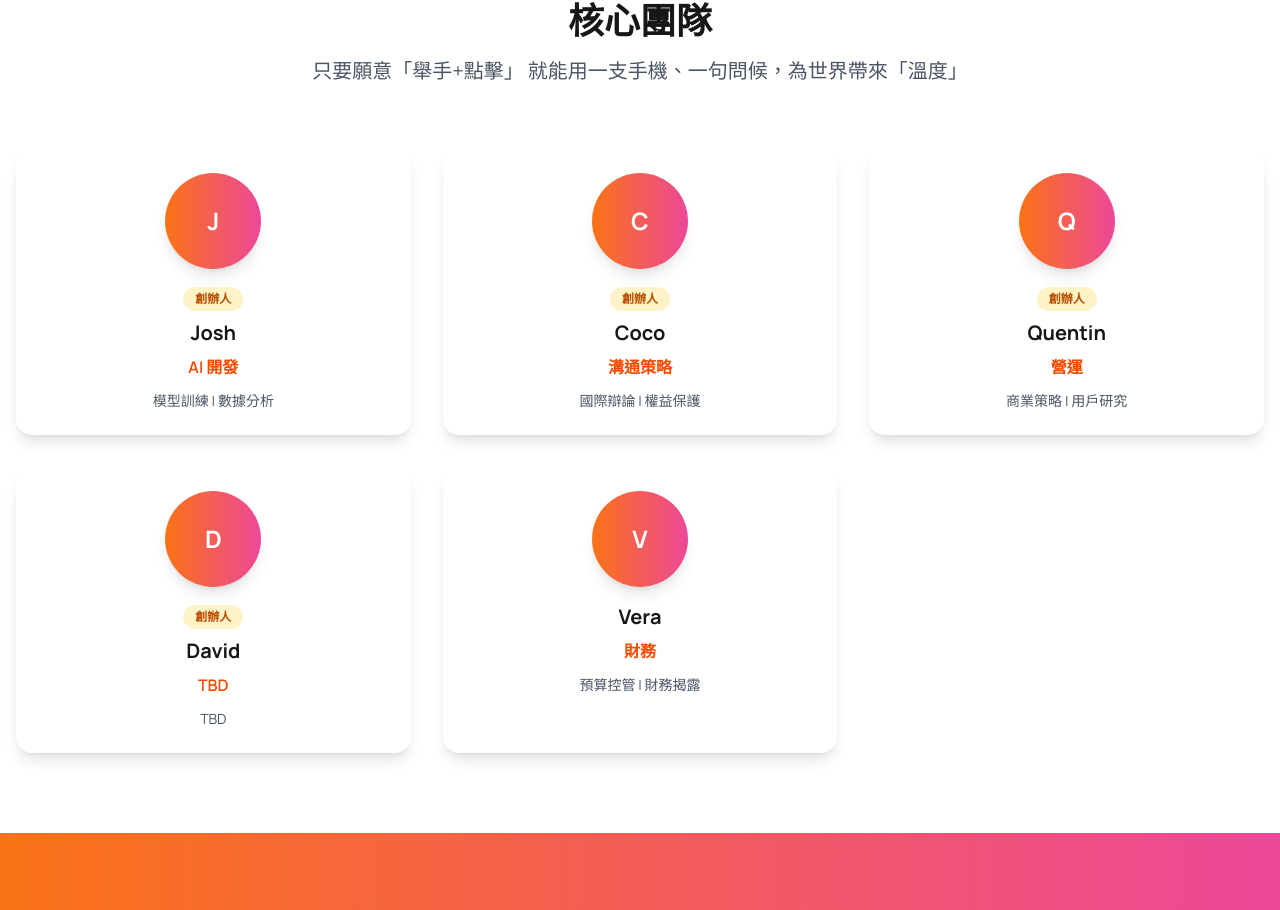
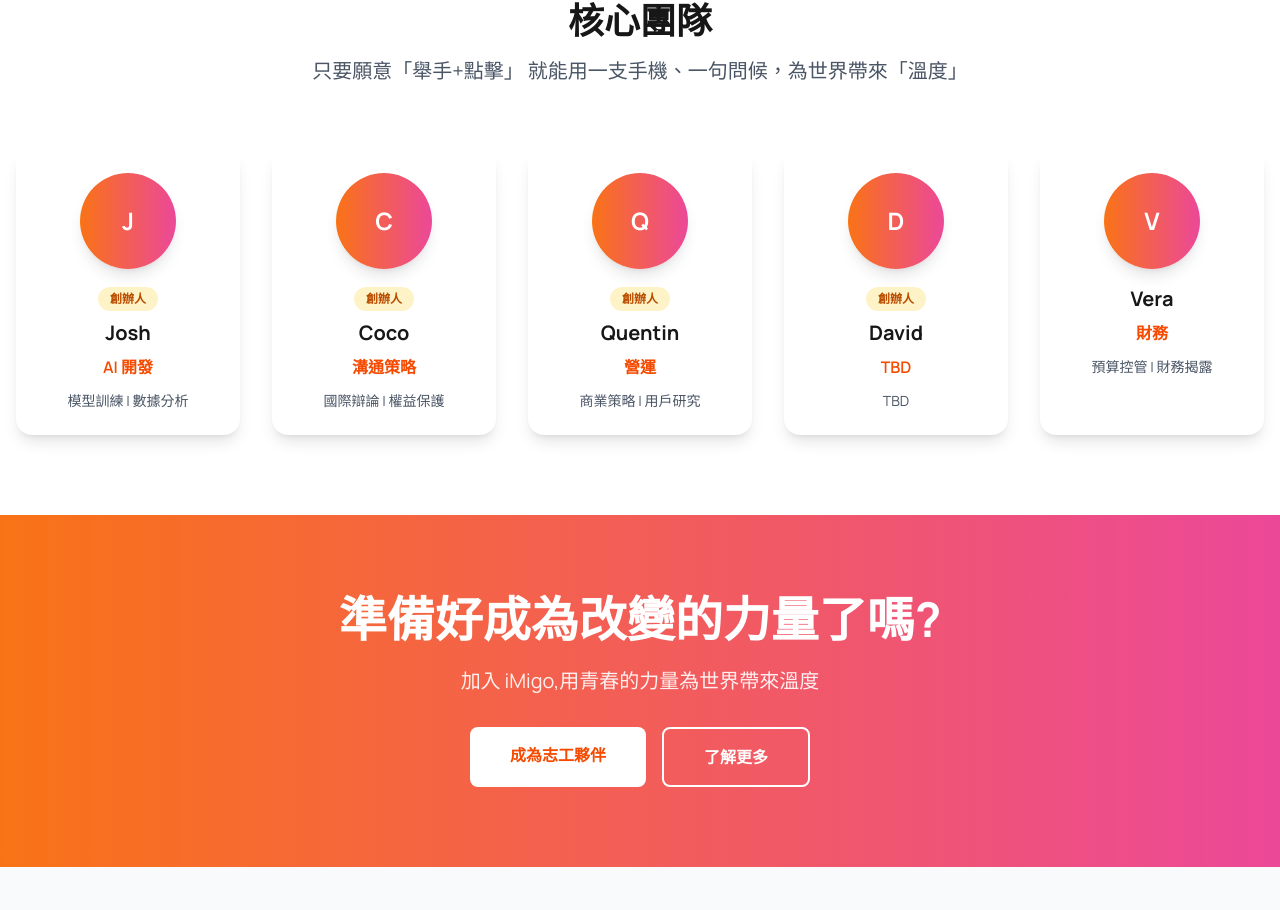
Before and after one commit to CoolJosh0221/imigo-website, a Next.js app: page / in a window 1280 px wide. Shown: the part 2708-3618 px from the top of the page. Built offline with nearby package versions, Linux system fonts and the light colour scheme; a web font is replaced by a local one.

Commit message:
Rebuild website hourly to make sure upcoming events stay up-to-date

```diff
--- a/app/page.tsx
+++ b/app/page.tsx
@@ -1,8 +1,10 @@
 import HomeClient from '@/components/HomeClient';
 import { getUpcomingEvents } from '@/lib/events';
 
+export const revalidate = 3600;
+
 export default function Home() {
-  const upcomingEvents = getUpcomingEvents(3);
+  const upcomingEvents = getUpcomingEvents(8);
 
   return <HomeClient upcomingEvents={upcomingEvents} />;
 }
--- a/components/HomeClient.tsx
+++ b/components/HomeClient.tsx
@@ -175,7 +175,7 @@ export default function HomeClient({ upcomingEvents }: HomeClientProps) {
             <h2 className="text-3xl sm:text-4xl font-bold mb-4">{t('team.title')}</h2>
             <p className="text-lg sm:text-xl text-gray-600">{t('team.subtitle')}</p>
           </div>
-          <div className="grid grid-cols-2 md:grid-cols-3 lg:grid-cols-3 gap-6 sm:gap-8">
+          <div className="grid grid-cols-2 md:grid-cols-5 lg:grid-cols-5 gap-6 sm:gap-8">
             {/* Team Members */}
             {[
               { initial: 'J', name: 'Josh', role: language === 'zh' ? 'AI 開發' : 'AI Dev', desc: language === 'zh' ? '模型訓練 | 數據分析' : 'Model Training | Data Analysis', isFounder: true },
```
